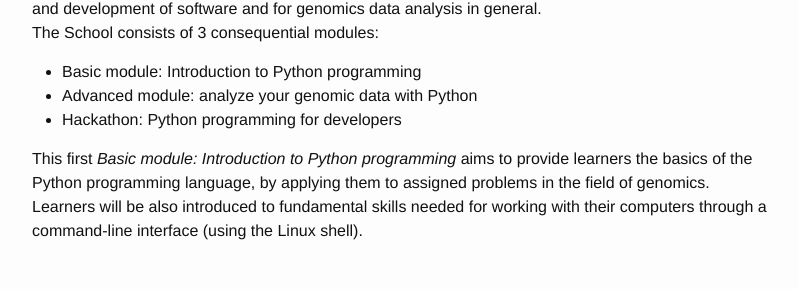
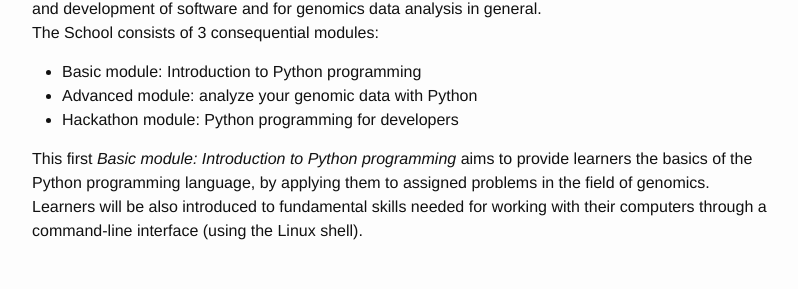
Before and after one commit to ELIXIR-IIB-training/website, a Jekyll site: the page built from _posts/2022-11-22-School_Python_genomics_Basic_module.md, in a window 1280 px wide and 900 px high, scrolled down 1917 px. Shown: the part 149-438 px from the top of the window, without its empty margins (238-1036 px from the left). Built offline with Jekyll 4.4.1, drawn with Linux system fonts in a browser that asks for light colours.

Commit message:
Minor changes

```diff
--- a/_posts/2022-11-22-School_Python_genomics_Basic_module.md
+++ b/_posts/2022-11-22-School_Python_genomics_Basic_module.md
@@ -88,7 +88,7 @@ The aim of the School is providing the necessary skills to utilise the Python la
 The School consists of 3 consequential modules:<br>
 - Basic module: Introduction to Python programming
 - Advanced module: analyze your genomic data with Python
-- Hackathon: Python programming for developers
+- Hackathon module: Python programming for developers
 
 This first *Basic module: Introduction to Python programming* aims to provide learners the basics of the Python programming language, by applying them to assigned problems in the field of genomics. Learners will be also introduced to fundamental skills needed for working with their computers through a command-line interface (using the Linux shell).
 <br>
```
